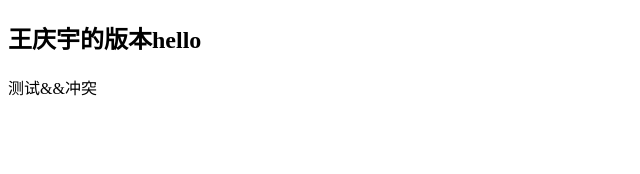
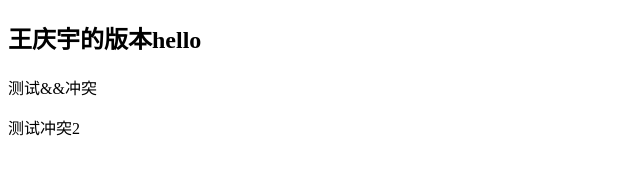
Before and after one commit to Flobby949/ssy-git, a plain HTML site: page index.html in a window 1280 px wide. Shown: the whole page, without its empty margins (0-640 px from the left). Drawn offline with Linux system fonts and the light colour scheme.

Commit message:
测试冲突2

```diff
--- a/index.html
+++ b/index.html
@@ -1,8 +1,8 @@
 <!--
  * @Author: ycshang
  * @Date: 2023-01-17 22:08:33
- * @LastEditors: ycshang
- * @LastEditTime: 2023-01-17 22:20:52
+ * @LastEditors: your name
+ * @LastEditTime: 2023-01-17 22:23:21
 -->
 <!DOCTYPE html>
 <html lang="en">
@@ -17,6 +17,7 @@
 <body>
   <h2>王庆宇的版本hello</h2>
   <p>测试&&冲突</p>
+  <p>测试冲突2</p>
 
 </body>
 
```
